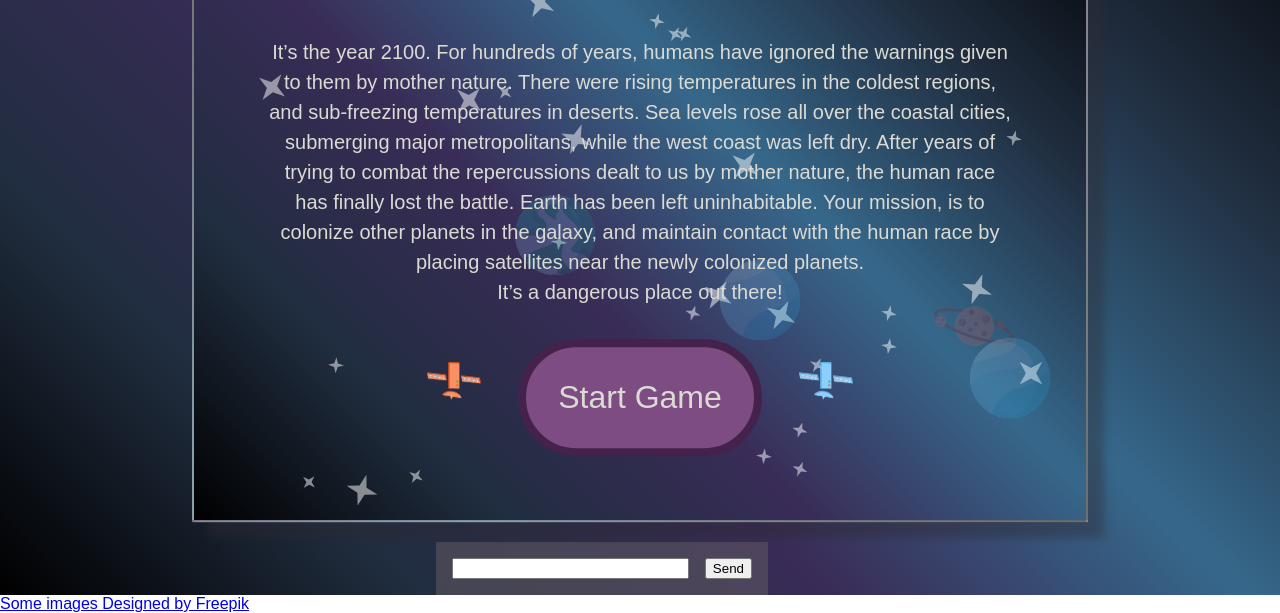
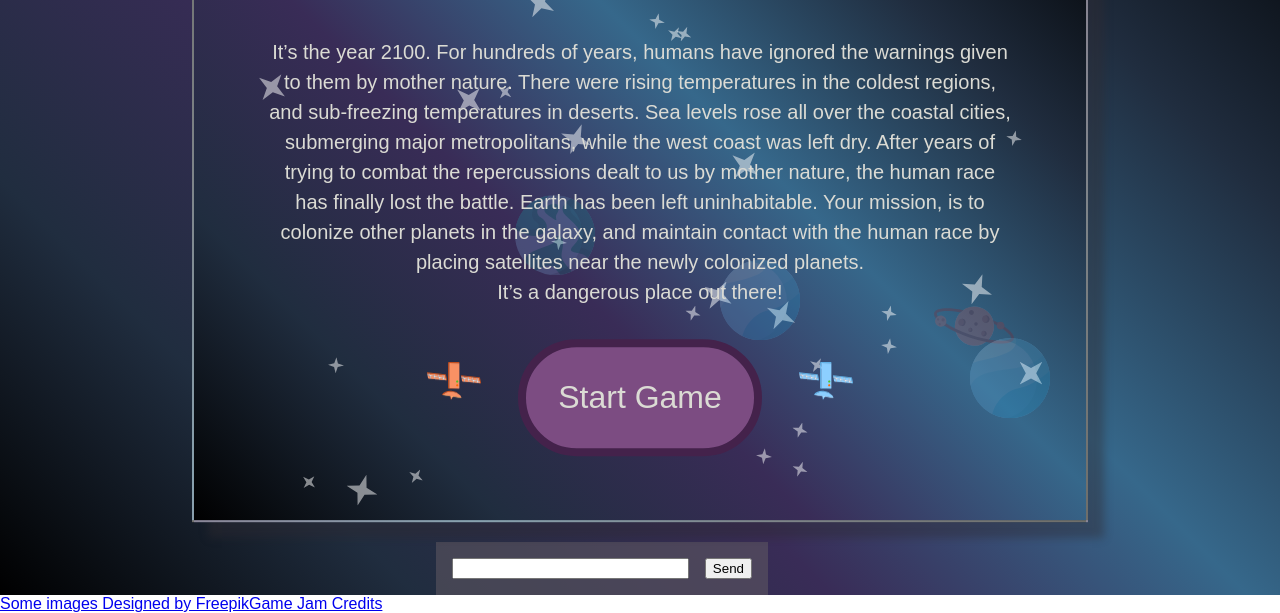
Before and after one commit to jwong92/GGJ2018, a website: page public/index.html in a window 1280 px wide. Shown: the part 205-818 px from the top of the page. Drawn offline with nearby package versions, Linux system fonts and the light colour scheme; no server answers; a web font is replaced by a local one.

Commit message:
added Game Jam Splash screen in link of footer

```diff
--- a/public/index.html
+++ b/public/index.html
@@ -76,7 +76,7 @@
         <div id="planets"></div>
     </section>
 </div>
-<footer><a href="http://www.freepik.com">Some images Designed by Freepik</a></footer>
+<footer><a href="http://www.freepik.com">Some images Designed by Freepik</a><a href="public\img\GGJ00_GameCredits_SplashScreen.jpg">Game Jam Credits</a></footer>
 <script src="js/socket.io.slim.js"></script>
 <script src="js/game.js"></script>
 <!--Add your scripts below if needed-->
```
Also changed, not shown: public/img/GGJ00_GameCredits_SplashScreen.jpg (added).
